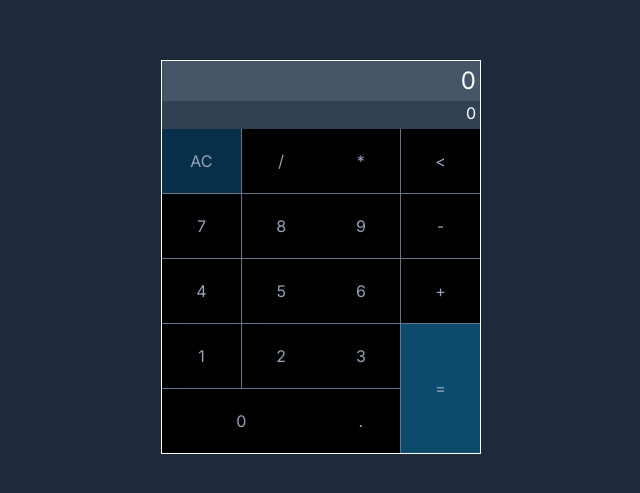
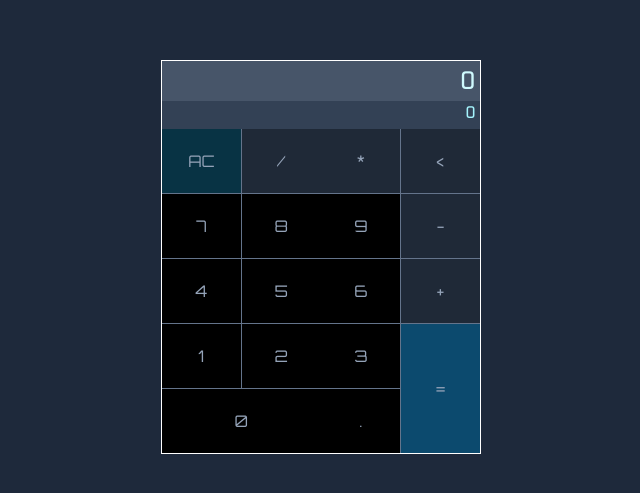
Before and after one commit to damasceno-dev/jsCalculator, a Next.js app: page / in a window 1280 px wide. Shown: the part 143-636 px from the top of the page, without its empty margins (319-959 px from the left). Built offline with nearby package versions, Linux system fonts and the light colour scheme.

Commit message:
added google fonts for buttons and display

```diff
--- a/src/app/globals.css
+++ b/src/app/globals.css
@@ -25,7 +25,3 @@ body {
     )
     rgb(var(--background-start-rgb));
 }
-
-button {
-  background: white;
-}
--- a/src/app/page.tsx
+++ b/src/app/page.tsx
@@ -1,5 +1,10 @@
 'use client'
 import React, {MouseEvent, useState } from "react"
+
+import { Orbitron, Nova_Square } from 'next/font/google'
+
+const orbitron = Orbitron({subsets: ['latin'], variable: '--font-orbitron', weight: '400'})
+const novaSquare = Nova_Square({subsets: ['latin'], variable: '--font-novasquare', weight: '400'})
 
 interface calcItem {
    id: string;
@@ -14,20 +19,20 @@ type calcArray = calcItem[]
 export default function Home() {
 
   const calcItems : calcArray = [
-    {id: 'clear', operation: 'AC', execution: handleClear, background:'bg-sky-950' },
-    {id: 'divide', operation: '/', execution: handleOperation},
-    {id: 'multiply', operation: '*', execution: handleOperation},
-    {id: 'delete', operation: '<', execution: handleDeletion},
+    {id: 'clear', operation: 'AC', execution: handleClear, background:'bg-cyan-950' },
+    {id: 'divide', operation: '/', execution: handleOperation, background:'bg-gray-800' },
+    {id: 'multiply', operation: '*', execution: handleOperation, background:'bg-gray-800' },
+    {id: 'delete', operation: '<', execution: handleDeletion, background:'bg-gray-800' },
 
     {id: 'seven', operation: '7', execution: handleExpression},
     {id: 'eight', operation: '8', execution: handleExpression},
     {id: 'nine', operation: '9', execution: handleExpression},
-    {id: 'subtract', operation: '-', execution: handleOperation},
+    {id: 'subtract', operation: '-', execution: handleOperation, background:'bg-gray-800' },
 
     {id: 'four', operation: '4', execution: handleExpression},
     {id: 'five', operation: '5', execution: handleExpression},
     {id: 'six', operation: '6', execution: handleExpression},
-    {id: 'add', operation: '+', execution: handleOperation},
+    {id: 'add', operation: '+', execution: handleOperation, background:'bg-gray-800' },
 
     {id: 'one', operation: '1', execution: handleExpression},
     {id: 'two', operation: '2', execution: handleExpression},
@@ -53,7 +58,7 @@ export default function Home() {
   const [maxLimitReached, setMaxLimitReached] = useState(false);
   const [maxLimitMessage, setMaxLimitMessage] = useState('');
   const [finishedSendingMessage, setFinishedSendingMessage] = useState(true);
-  const maxDigitLimit = 30;
+  const maxDigitLimit = 28;
 
   function verifyMaxDigitLimit() {
     if (finishedSendingMessage) {
@@ -244,13 +249,13 @@ export default function Home() {
   }
 
   return (
-    <main className="flex items-center justify-center h-screen bg-slate-800 text-white">
+    <main className="flex items-center justify-center h-screen bg-slate-800 text-white ">
       <div className='w-80 bg-slate-500 border border-white'>
-        <div id='display' className='min-h-[2.5rem] break-all text-right w-full bg-slate-600 flex place-content-end place-items-center pr-1 text-2xl'>{expression}</div>
-        <div className='h-7 w-full text-right bg-slate-700 pr-1'>
+        <div id='display' className={`min-h-[2.5rem] break-all text-cyan-100 text-right w-full bg-slate-600 flex place-content-end place-items-center pr-1 text-2xl ${novaSquare.className}`}>{expression}</div>
+        <div className={`h-7 w-full text-right bg-slate-700 pr-1 text-cyan-200 ${novaSquare.className}`}>
           {maxLimitReached ? maxLimitMessage : lastValue}
         </div>
-        <div id="grid-container" className="grid grid-cols-4 gap-[0.8px] select-none">
+        <div id="grid-container" className={`grid grid-cols-4 gap-[0.8px] select-none ${orbitron.className}`}>
 
           {calcItems.map(calculatorItem => <CalcButton key={calculatorItem.id} {...calculatorItem}>
                                             {calculatorItem.operation}
```
Also changed, not shown: 1 other file (tests, documents, lock files or other folders).
